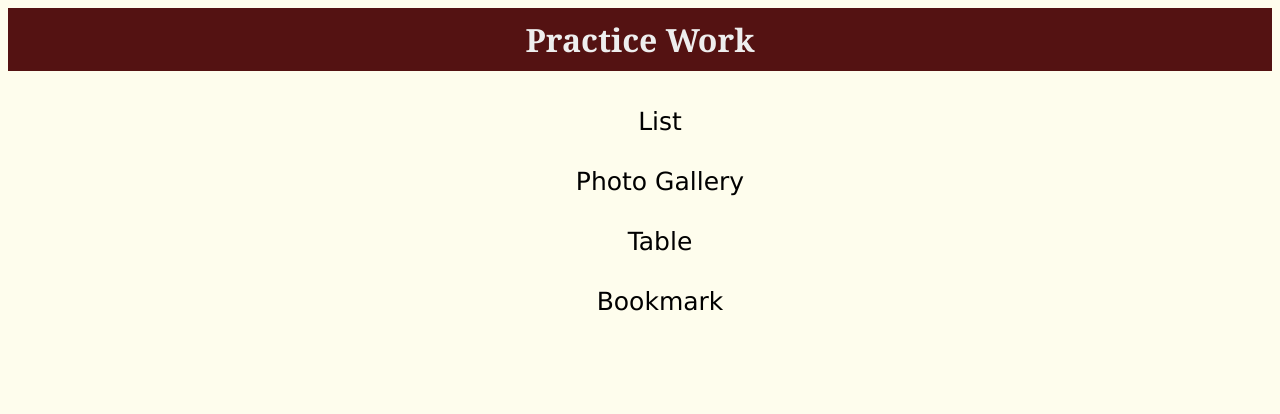
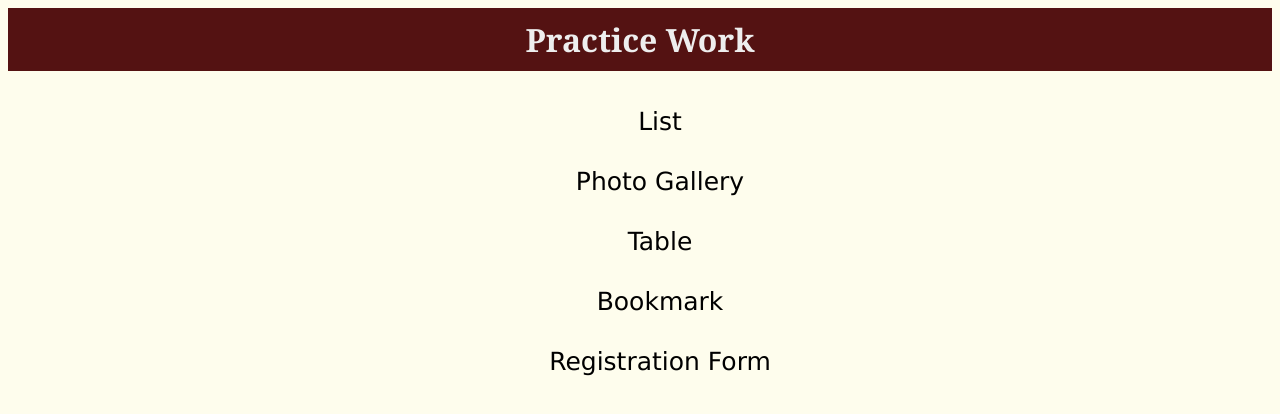
Before and after one commit to bhumikapapola/web, a plain HTML site: page practicework.html in a window 1280 px wide. Drawn offline with Linux system fonts and the light colour scheme.

Commit message:
Update practicework.html

```diff
--- a/practicework.html
+++ b/practicework.html
@@ -12,14 +12,15 @@
 	 </h1>
 
 <style>
-@keyframes comefrombottom {
+@keyframes comefrombottom
+{
     from {margin-top: 20px;}
     to {margin-top: 0px;}
 }
 
 #navbar ol li
 	{
-			animation: comefrombottom 1s ease-out;
+		animation: comefrombottom 1s ease-out;
 		font-family:verdana;
 		width:30%;
 		height:30px;
@@ -54,5 +55,8 @@ a:visited{color:brown}
 	<li><a href="photogallery.html"> Photo Gallery </a></li>
 	<li><a href="table.html"> Table </a></li>
 	<li><a href="bookmark.html">Bookmark</a></li>
+	<li><a href="registration.html">Registration Form</a></li>
+
+
 	</ol>
 </div>
```
